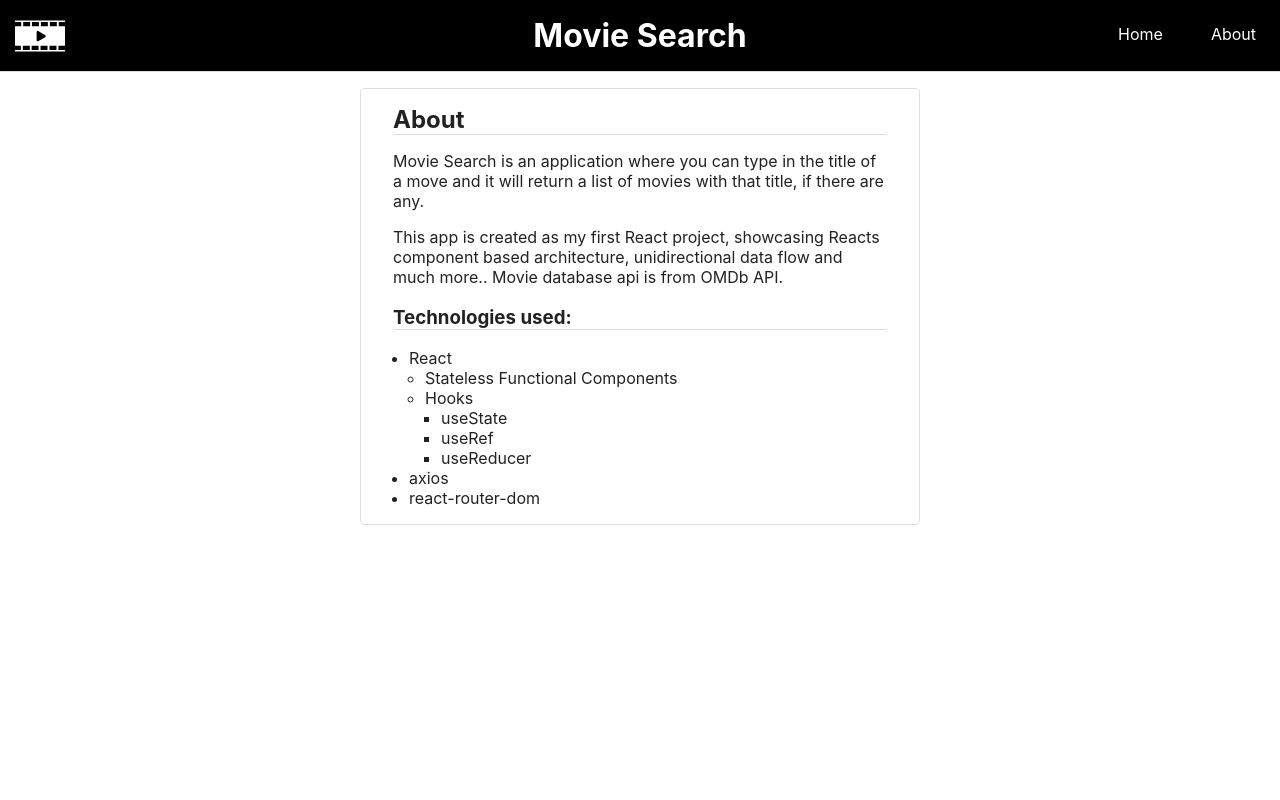
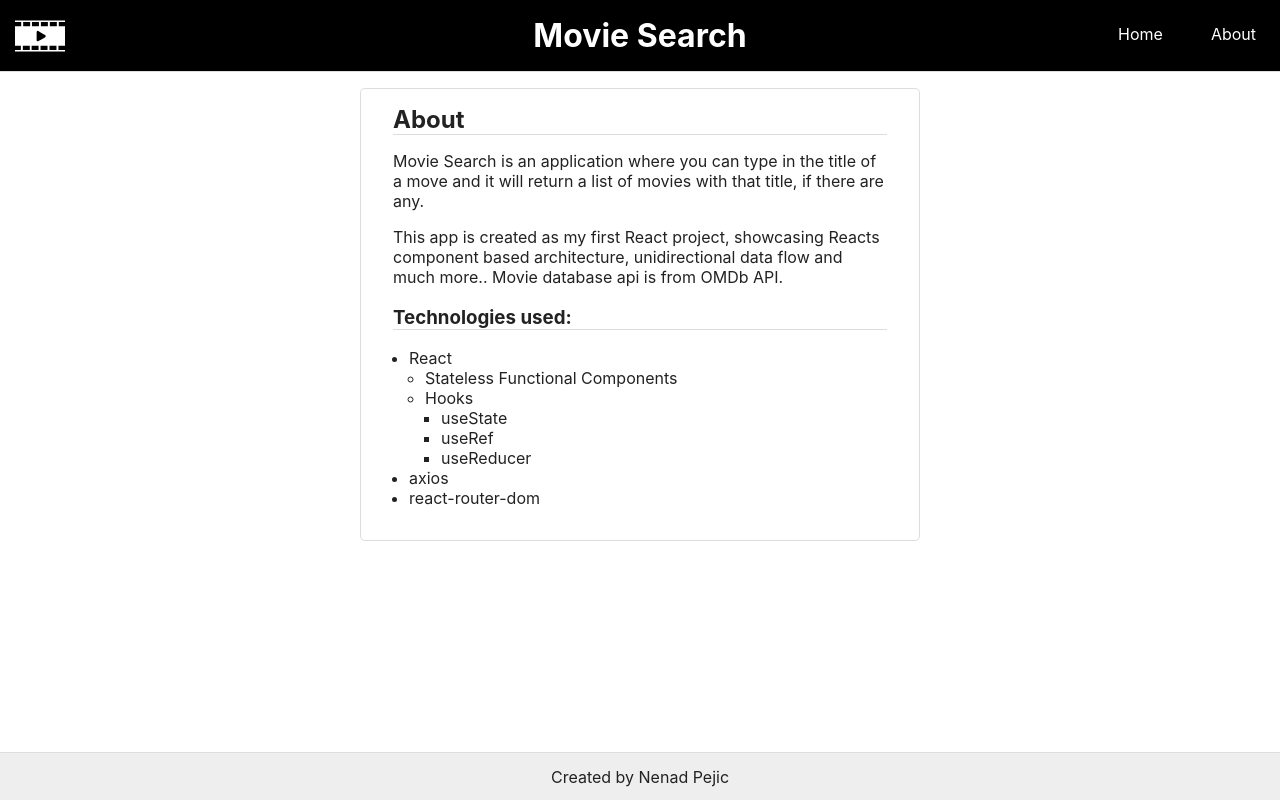
Before and after one commit to nenadpejic/movie-search, a React (Create React App) app: page /about in a window 1280 px wide. Built offline with nearby package versions, Linux system fonts and the light colour scheme.

Commit message:
Added Footer and styled rest of app

```diff
--- a/src/App.css
+++ b/src/App.css
@@ -1,5 +1,5 @@
 /* resets */
-header ul {
+ul:not(.exclude) {
   list-style: none;
   padding: 0;
   margin: 0;
@@ -10,27 +10,8 @@ header ul {
 
 .App {
   text-align: center;
+  position: relative;
+  min-height: 100vh;
+  overflow: hidden;
+  padding-bottom: 3rem;
 }
-
-.About {
-  color: #222;
-  text-align: left;
-  max-width: 560px;
-  margin: auto;
-  padding: 1rem 2rem;
-  border: 1px solid #ddd;
-  border-radius: 0.3rem;
-}
-
-.About h2 {
-  margin: 0;
-  border-bottom: 1px solid #ddd;
-}
-.About h3 {
-  border-bottom: 1px solid #ddd;
-}
-
-.About ul {
-  padding-left: 1rem;
-  margin: 0;
-}
--- a/src/App.js
+++ b/src/App.js
@@ -3,6 +3,7 @@ import "./App.css";
 import { BrowserRouter as Router, Route } from "react-router-dom";
 import Header from "./components/Header";
 import { Home, About } from "./pages";
+import Footer from "./components/Footer";
 
 const App = () => {
   return (
@@ -12,6 +13,7 @@ const App = () => {
         <Route path="/" exact component={Home} />
         <Route path="/about" component={About} />
       </Router>
+      <Footer />
     </div>
   );
 };
--- a/src/pages/About.js
+++ b/src/pages/About.js
@@ -1,4 +1,5 @@
 import React from "react";
+import "./style.css";
 
 const About = () => {
   return (
@@ -14,14 +15,14 @@ const About = () => {
         Movie database api is from OMDb API.
       </p>
       <h3>Technologies used:</h3>
-      <ul>
+      <ul className="exclude">
         <li>
           React
-          <ul>
+          <ul className="exclude">
             <li>Stateless Functional Components</li>
             <li>
               Hooks
-              <ul>
+              <ul className="exclude">
                 <li>useState</li>
                 <li>useRef</li>
                 <li>useReducer</li>
--- a/src/pages/Home.js
+++ b/src/pages/Home.js
@@ -1,4 +1,5 @@
 import React, { useReducer } from "react";
+import "./style.css";
 import axios from "axios";
 import Search from "../components/Search";
 import Movies from "../components/Movies";
--- /dev/null
+++ b/src/pages/style.css
@@ -0,0 +1,27 @@
+.Home {
+  margin-bottom: 1rem;
+}
+
+.About {
+  color: #222;
+  text-align: left;
+  max-width: 560px;
+  margin: 0 auto;
+  padding: 1rem 2rem;
+  border: 1px solid #ddd;
+  border-radius: 0.3rem;
+  margin-bottom: 1rem;
+}
+
+.About h2 {
+  margin: 0;
+  border-bottom: 1px solid #ddd;
+}
+
+.About h3 {
+  border-bottom: 1px solid #ddd;
+}
+
+.About ul {
+  padding-left: 1rem;
+}
```
